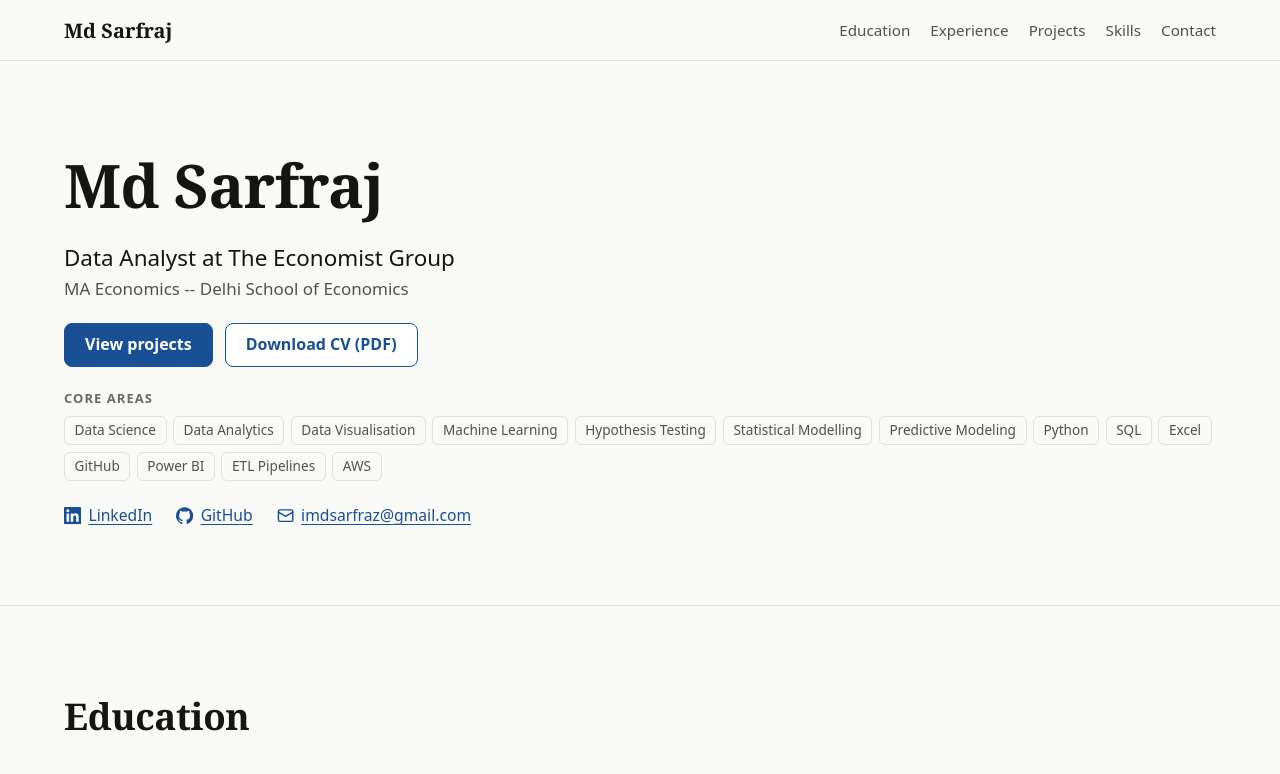
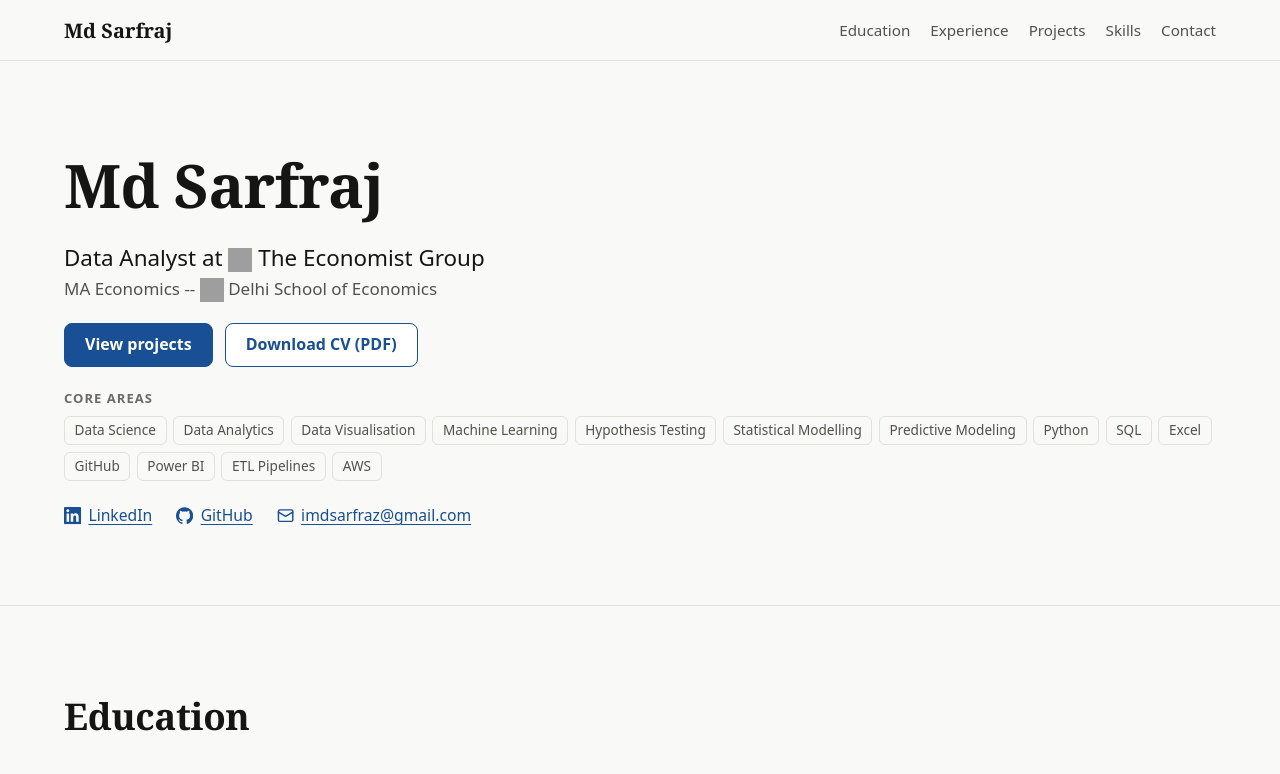
Before and after one commit to imdsarfraz/imdsarfraz.github.io, a plain HTML site: page index.html in a window 1280 px wide. Shown: the top 774 px of the page. Drawn offline with Linux system fonts and the light colour scheme; grey boxes are pictures that could not be loaded.

Commit message:
Add institution logos to the portfolio hero

```diff
--- a/assets/css/style.css
+++ b/assets/css/style.css
@@ -364,6 +364,18 @@ ul {
 .hero-intro {
   max-width: 62ch;
   color: var(--ink-2);
+}
+
+.hero-affiliation {
+  display: inline-block;
+  max-width: 100%;
+}
+
+.hero-affiliation img {
+  display: inline-block;
+  width: 1.5rem;
+  height: 1.5rem;
+  vertical-align: middle;
 }
 
 .core-areas {
--- a/index.html
+++ b/index.html
@@ -87,8 +87,16 @@
     <section class="hero" aria-labelledby="name">
       <div class="container">
         <h1 id="name">Md Sarfraj</h1>
-        <p class="lead">Data Analyst at The Economist Group</p>
-        <p class="hero-intro">MA Economics -- Delhi School of Economics</p>
+        <p class="lead">
+          Data Analyst at <span class="hero-affiliation"><img
+            src="https://media.licdn.com/dms/image/v2/D560BAQFZUavdWG_s-g/company-logo_200_200/company-logo_200_200/0/1729261218803/the_economist_logo?e=2147483647&amp;v=beta&amp;t=3qZs1I7gF0BWOIGKjPP_AOzk8gqx2fOzwB-YvSEmMOI"
+            width="24" height="24" alt="" referrerpolicy="no-referrer"> The Economist Group</span>
+        </p>
+        <p class="hero-intro">
+          MA Economics -- <span class="hero-affiliation"><img
+            src="https://media.licdn.com/dms/image/v2/C560BAQFQMR-6IIy0jA/company-logo_200_200/company-logo_200_200/0/1630667588302/delhi_school_of_economics_logo?e=2147483647&amp;v=beta&amp;t=iMxiNTfihaT-2K5EDEbMe1IS_c2plWA5Uqw5d5XeCwQ"
+            width="24" height="24" alt="" referrerpolicy="no-referrer"> Delhi School of Economics</span>
+        </p>
 
         <div class="actions">
           <a class="btn btn-primary" href="#projects">View projects</a>
```
